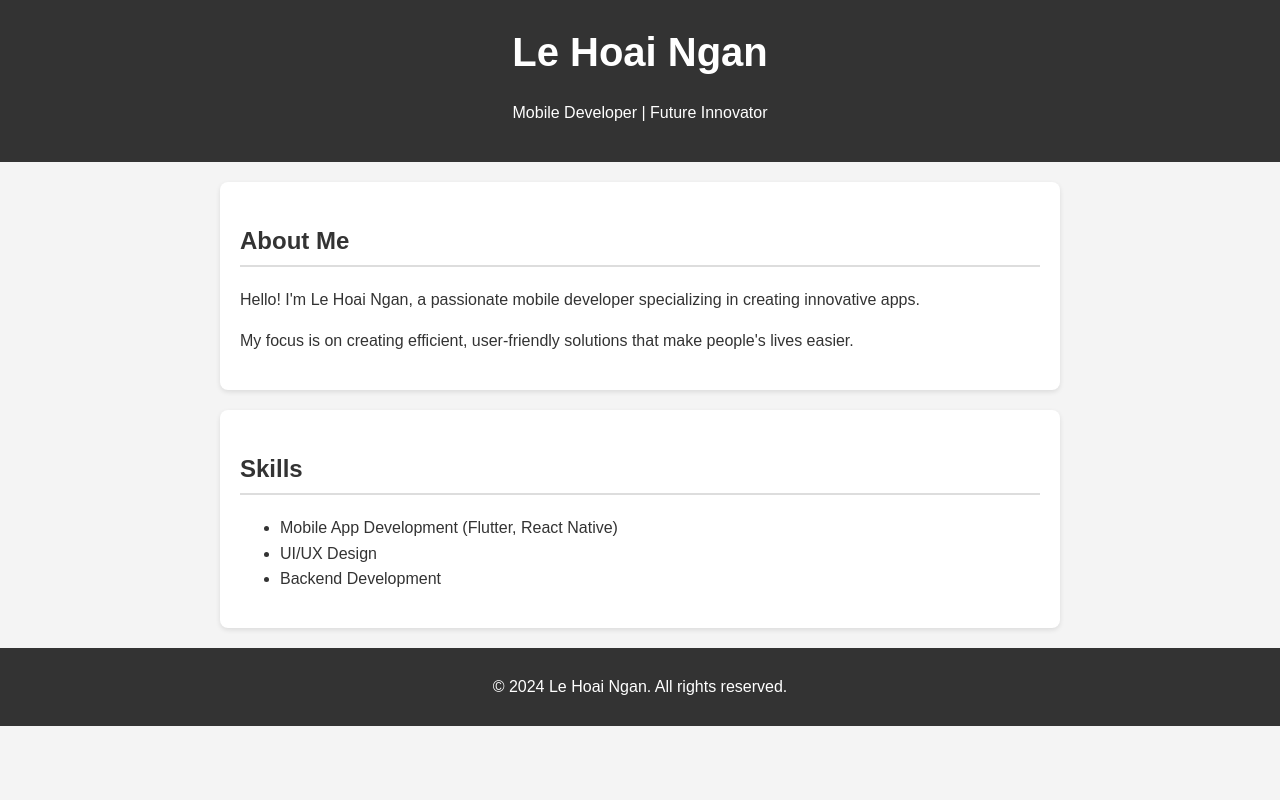
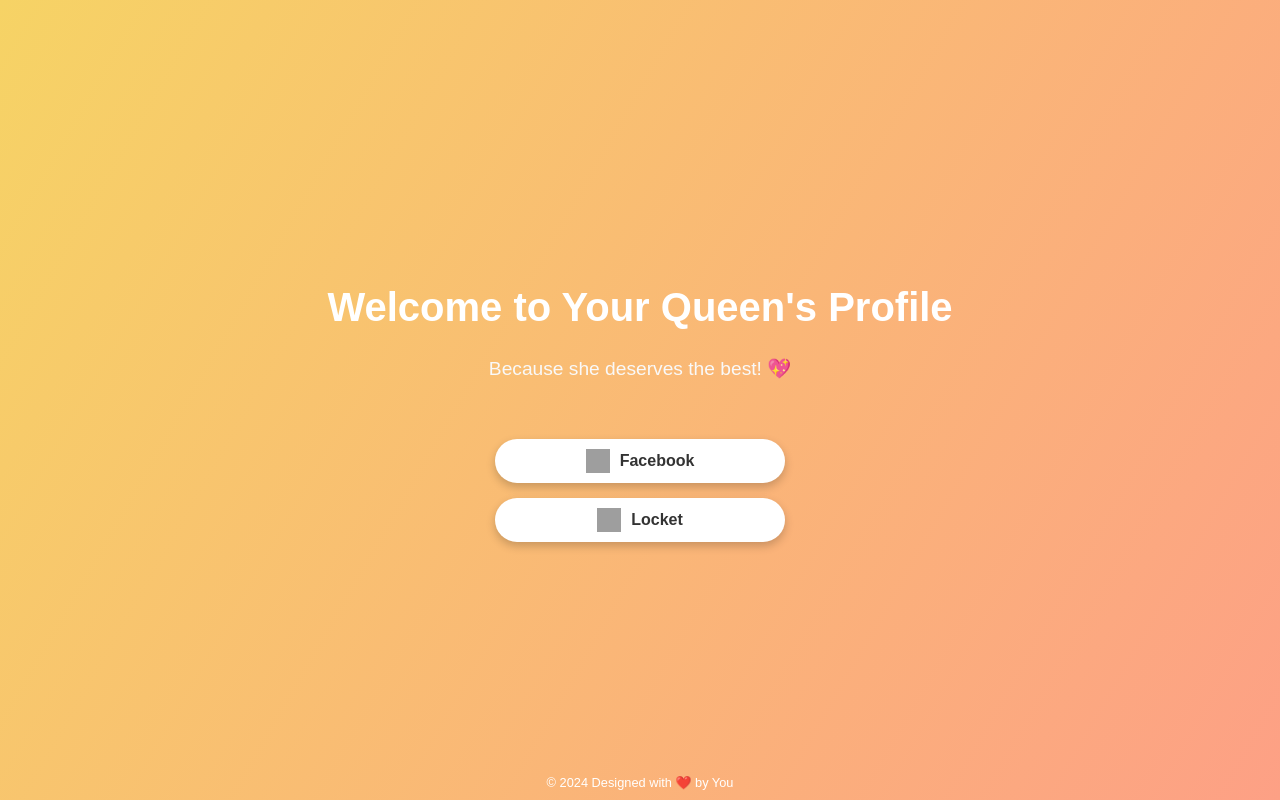
Before and after one commit to LEDO-DEV/lehoaingan-port, a plain HTML site: page index.html in a window 1280 px wide. Drawn offline with Linux system fonts and the light colour scheme; grey boxes are pictures that could not be loaded.

Commit message:
Update index.html

```diff
--- a/index.html
+++ b/index.html
@@ -3,68 +3,102 @@
 <head>
     <meta charset="UTF-8">
     <meta name="viewport" content="width=device-width, initial-scale=1.0">
-    <title>Le Hoai Ngan | Portfolio</title>
+    <title>Profile | Your Beloved</title>
     <style>
+        /* GENERAL STYLING */
         body {
-            font-family: Arial, sans-serif;
+            font-family: 'Arial', sans-serif;
             margin: 0;
             padding: 0;
-            background: #f4f4f4;
+            background: linear-gradient(120deg, #f6d365, #fda085);
             color: #333;
-            line-height: 1.6;
+            display: flex;
+            flex-direction: column;
+            align-items: center;
+            justify-content: center;
+            height: 100vh;
         }
+
+        /* HEADER */
         header {
-            background: #333;
+            text-align: center;
+            margin-bottom: 20px;
+        }
+
+        header h1 {
+            font-size: 2.5rem;
             color: #fff;
-            padding: 20px 0;
-            text-align: center;
         }
-        header h1 {
-            margin: 0;
-            font-size: 2.5em;
+
+        header p {
+            font-size: 1.2rem;
+            color: #f9f9f9;
         }
-        section {
-            max-width: 800px;
-            margin: 20px auto;
-            padding: 20px;
+
+        /* LINK BUTTONS */
+        .links-container {
+            display: flex;
+            flex-direction: column;
+            align-items: center;
+            gap: 15px;
+            margin-top: 20px;
+        }
+
+        .link-button {
+            display: flex;
+            align-items: center;
+            justify-content: center;
             background: #fff;
-            border-radius: 8px;
-            box-shadow: 0 2px 5px rgba(0, 0, 0, 0.1);
+            border-radius: 50px;
+            padding: 10px 20px;
+            width: 250px;
+            text-decoration: none;
+            color: #333;
+            font-size: 1rem;
+            font-weight: bold;
+            box-shadow: 0 4px 10px rgba(0, 0, 0, 0.2);
+            transition: transform 0.3s, box-shadow 0.3s;
         }
-        section h2 {
-            color: #333;
-            border-bottom: 2px solid #ddd;
-            padding-bottom: 5px;
+
+        .link-button img {
+            width: 24px;
+            height: 24px;
+            margin-right: 10px;
         }
+
+        .link-button:hover {
+            transform: translateY(-5px);
+            box-shadow: 0 6px 15px rgba(0, 0, 0, 0.3);
+        }
+
+        /* FOOTER */
         footer {
-            text-align: center;
-            margin-top: 20px;
-            padding: 10px;
-            background: #333;
+            position: absolute;
+            bottom: 10px;
+            font-size: 0.8rem;
             color: #fff;
         }
     </style>
 </head>
 <body>
     <header>
-        <h1>Le Hoai Ngan</h1>
-        <p>Mobile Developer | Future Innovator</p>
+        <h1>Welcome to Your Queen's Profile</h1>
+        <p>Because she deserves the best! 💖</p>
     </header>
-    <section>
-        <h2>About Me</h2>
-        <p>Hello! I'm Le Hoai Ngan, a passionate mobile developer specializing in creating innovative apps.</p>
-        <p>My focus is on creating efficient, user-friendly solutions that make people's lives easier.</p>
-    </section>
-    <section>
-        <h2>Skills</h2>
-        <ul>
-            <li>Mobile App Development (Flutter, React Native)</li>
-            <li>UI/UX Design</li>
-            <li>Backend Development</li>
-        </ul>
-    </section>
+
+    <div class="links-container">
+        <a href="https://www.facebook.com/profile.php?id=100043087624160" target="_blank" class="link-button">
+            <img src="https://upload.wikimedia.org/wikipedia/commons/5/51/Facebook_f_logo_%282019%29.svg" alt="Facebook Logo">
+            Facebook
+        </a>
+        <a href="https://locket.cam/nl23" target="_blank" class="link-button">
+            <img src="https://upload.wikimedia.org/wikipedia/commons/1/1b/Instagram_icon.png" alt="Locket Logo">
+            Locket
+        </a>
+    </div>
+
     <footer>
-        <p>&copy; 2024 Le Hoai Ngan. All rights reserved.</p>
+        &copy; 2024 Designed with ❤️ by You
     </footer>
 </body>
 </html>
```
